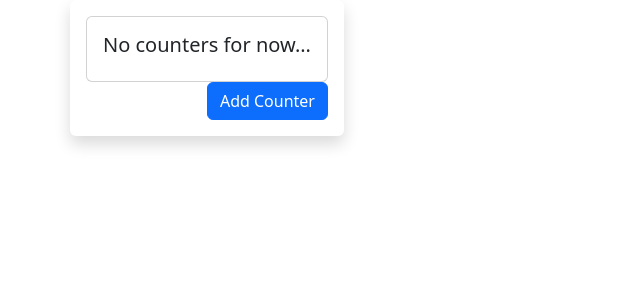
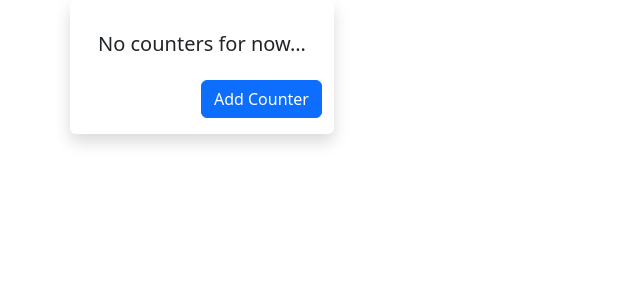
Before and after one commit to Dymirt/pythonanywhere, a Django app: page /counters/list/ in a window 1280 px wide. Shown: the part 56-356 px from the top of the page, without its empty margins (0-640 px from the left). Run offline with Django 3.2, Linux system fonts and the light colour scheme; the visitor is signed in with stand-in values (Sample User, id 1); data that the repository does not hold is empty.

Commit message:
improving styles
Signed-off-by: Dymirt <kolidadmytro@gmail.com>

```diff
--- a/counters/templates/counters/counter_list.html
+++ b/counters/templates/counters/counter_list.html
@@ -1,7 +1,7 @@
 {% extends "counters/dashboard.html" %}
 {% block data %}
 <div class="row justify-content-between">
-    <div class="col-auto shadow rounded p-3">
+    <div class="col-auto shadow rounded py-3">
         {% include 'counters/partials/counters_table.html' %}
         <div class="d-grid gap-2 d-md-flex justify-content-md-end">
             <a href="{% url 'counters:counter-create' %}" class='button'>
--- a/counters/templates/counters/partials/counters_table.html
+++ b/counters/templates/counters/partials/counters_table.html
@@ -1,6 +1,7 @@
-<div class="card">
+<div class="card border-0">
     <div class="card-body">
         {% if object_list %}
+        <h5 class="card-title">Counters</h5>
         <table class='table table-hover'>
             <thead>
             <tr>
--- a/counters/templates/counters/partials/readings_table.html
+++ b/counters/templates/counters/partials/readings_table.html
@@ -1,4 +1,4 @@
-<div class=card>
+<div class="card border-0">
 
 <div class=card-body>
 <table class="table table-hover">
--- a/counters/templates/counters/partials/summary_per_month_table.html
+++ b/counters/templates/counters/partials/summary_per_month_table.html
@@ -1,4 +1,4 @@
-<div class="card">
+<div class="card border-0">
     <div class="card-body">
         <h5 class="card-title">{{ object.title }}</h5>
 <table class="table table-hover">
--- a/counters/templates/counters/reading_list.html
+++ b/counters/templates/counters/reading_list.html
@@ -2,7 +2,7 @@
 {% block data %}
 
 <div class="row justify-content-between">
-    <div class="col-auto shadow rounded p-3">
+    <div class="col-auto shadow rounded py-3">
         {% include 'counters/partials/readings_table.html' %}
         {% include 'counters/partials/pagination.html' %}
         <div class="d-grid gap-2 d-md-flex justify-content-md-end">
--- a/counters/templates/counters/summary.html
+++ b/counters/templates/counters/summary.html
@@ -3,7 +3,7 @@
 <div class="row justify-content-between">
     {% for object in object_list %}
 
-    <div class="col-auto shadow rounded p-3">
+    <div class="col-auto shadow rounded ">
         {% include 'counters/partials/summary_per_month_table.html' %}
     </div>
 
```
Lines whose indentation alone changed are shown as unchanged.
